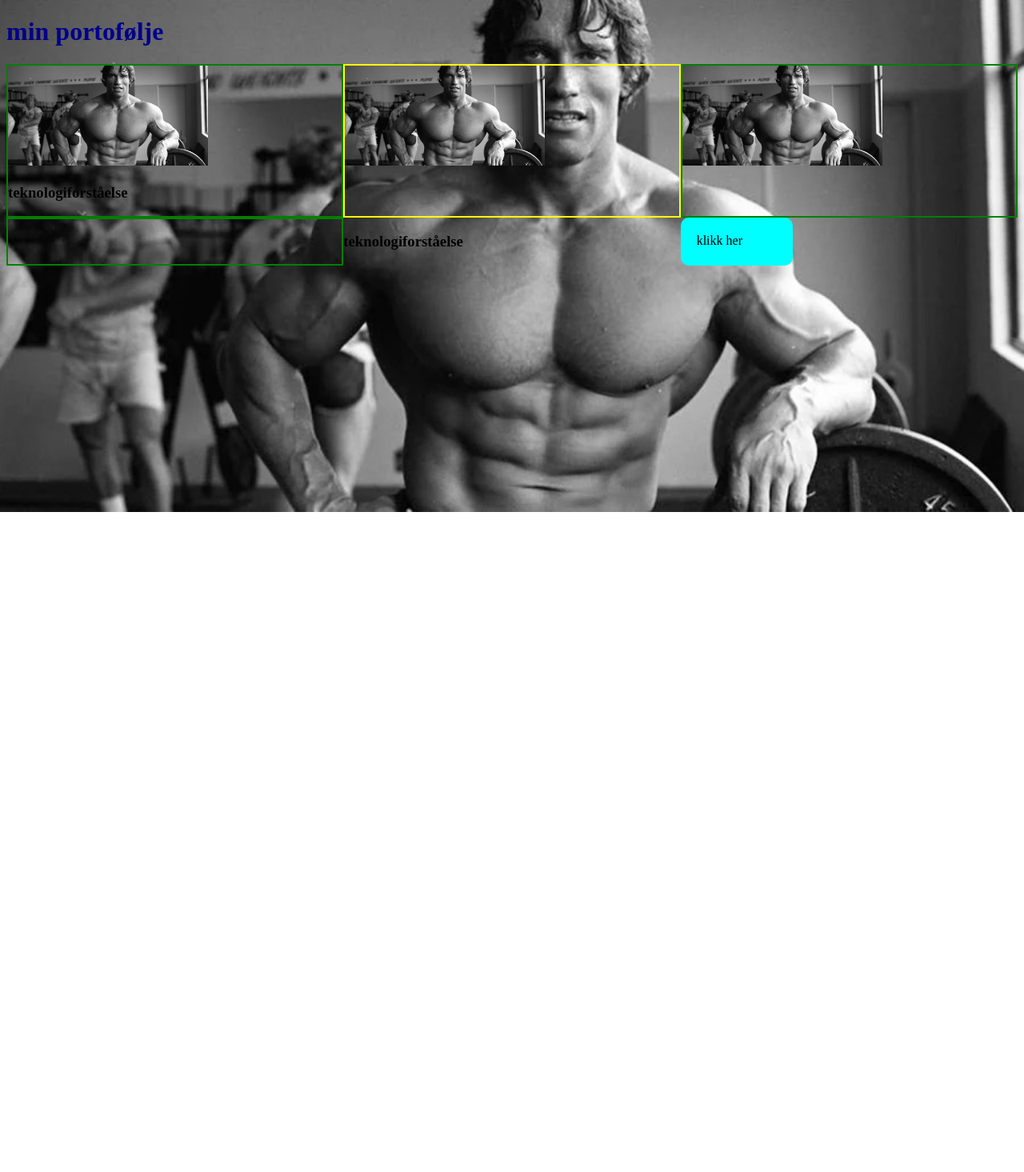
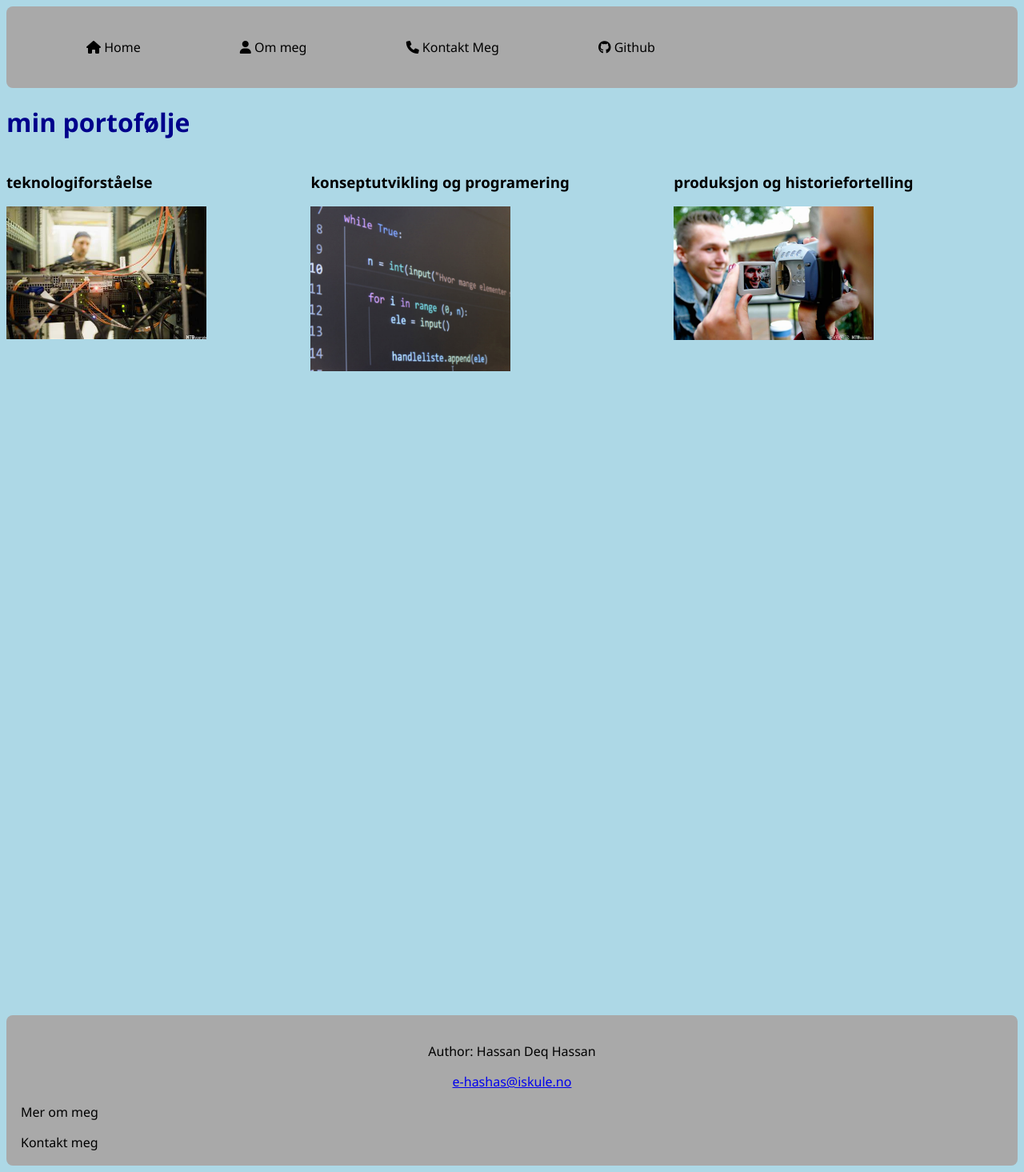
Before and after one commit to hashas07/hashas07.github.io, a plain HTML site: page index.html in a window 1280 px wide. Shown: the whole page at 80% size. Before the commit the page ends 800 px from the top, so only its background shows below. Drawn offline with Linux system fonts and the light colour scheme.

Commit message:
edited file

```diff
--- a/css/main.css
+++ b/css/main.css
@@ -1,3 +1,24 @@
+
+body {
+    background-color: lightblue;
+    font-family: 'Segoe UI', Tahoma, Geneva, Verdana, sans-serif;
+}
+
+.meny {
+    background-color: darkgrey;
+    padding: 40px;
+    border-radius: 8px;
+}
+.navlink {
+    color: black;
+    margin: 60px;
+    text-decoration: none;
+}
+
+.navlink:hover {
+    color: darkred;
+}
+
 h1 {
     color: darkblue;
 }
@@ -5,25 +26,50 @@ h1 {
 img {
     width: 250px;
 }
+
+.pictureContainer {
+    text-decoration: none;
+    color: white;
+}
+
 .subjectcontainer{
     display: grid;
     grid-template-columns: auto auto auto;
 }
+ .subjectcontainer a{
+    text-decoration: none;
 
+ }
 
 
 .subjectbox {
-     border: 2px solid green;
+    text-decoration: none;
+    color: black;
 }
 
 #middelbox {
-    border: 2px solid yellow;
-}
-.button{
-    background-color: aqua;
-    width:100px ;
-    padding: 20px;
-    border-radius: 10px;
-    text-align: 30px;
 
 }
+
+.space {
+    min-height: 800px;
+}
+
+.bottomFooter {
+    background-color: darkgray;
+    border-radius: 8px;
+    color: black;
+    padding: 18px;
+    text-align: center;
+}
+
+.rightFooter {
+    display: flex;
+    text-align: right;
+    color: black;
+    text-decoration: none;
+}
+
+.Contactinfo {
+    color: darkgray;
+}
--- a/index.html
+++ b/index.html
@@ -4,46 +4,55 @@
 <head>
     <meta charset="UTF-8">
     <meta name="viewport" content="width=device-width, initial-scale=1.0">
+    <link rel="stylesheet" href="https://cdnjs.cloudflare.com/ajax/libs/font-awesome/6.0.0-beta3/css/all.min.css">
     <link rel="stylesheet" href="css/main.css">
     <title>min portofølje</title>
 </head>
 
 <body>
 
-    <style>
-        body{
-            background-image: url( images/arnold.webp);
-             background-size: cover;
-             background-repeat: no-repeat;
-        }
-    </style>
+    <div class="meny">
+        <a href="index.html" class="navlink"><i class="fa-solid fa-house"></i> Home</a>
+        <a href="aboutme.html" class="navlink"><i class="fa-solid fa-user"></i> Om meg</a>
+        <a href="kontaktmeg.html" class="navlink"><i class="fa-solid fa-phone"></i> Kontakt Meg</a>
+        <a href="https://github.com/hashas07" class="navlink"><i class="fa-brands fa-github"></i> Github</a>
+    </div>
+
     <h1> min portofølje</h1>
-    <div class="subjectcontainer">
-        <div class="subjectbox">
-            <img src="images/arnold.webp" alt="">
-            <h3>
-                teknologiforståelse
-            </h3>
-
-
+    <div class="pictureContainer">
+        <div class="subjectcontainer">
+            <a href="IM/teknologi.html">
+                <div class="subjectbox">
+                    <h3>teknologiforståelse</h3>
+                    <img src="images/teknologi.jpg" alt="">
+                </div>
+            </a>
+            <a href="IM/koding.html">
+                <div class="subjectbox" id="middelbox">
+                    <h3>konseptutvikling og programering</h3>
+                    <img src="images/koding.jpg" alt="">
+                </div>
+            </a>
+            <a href="IM/produksjon.html">
+                <div class="subjectbox">
+                    <h3>produksjon og historiefortelling</h3>
+                    <img src="images/produksjon og historiefortelling.jpg" alt="">
+                </div>
+            </a>
 
         </div>
-        <div class="subjectbox" id="middelbox">
-            <img src="images/arnold.webp" alt="">
-        </div>
-        <div class="subjectbox">
-            <img src="images/arnold.webp" alt="">
-        </div>
-        <div class="subjectbox">
+
+        <!--mellomrom mellom footer og header/meny-->
+        <div class="space"></div>
+        <!--footer-->
+        <div class="bottomFooter">
+            <p |>Author: Hassan Deq Hassan</p>
+            <p><a href="mailto:e-hashas@iskule.no">e-hashas@iskule.no</a></p>
+            <a href="aboutme.html" class="rightFooter">Mer om meg</a>
+            <p></p>
+            <a href="kontaktmeg.html" class="rightFooter">Kontakt meg</a>
         </div>
 
-        <h3>
-            teknologiforståelse
-        </h3>
-
-        <div  class="button">
-            klikk her
-        </div>
 </body>
 
 </html>
```
Also changed, not shown: IM/koding.html (added, +29 -0 lines), IM/produksjon.html (added, +30 -0 lines), IM/teknologi.html (added, +30 -0 lines), aboutme.html (added, +45 -0 lines), kontaktmeg.html (added, +42 -0 lines), images/koding.jpg (added), images/last ned.jpg (added), images/produksjon og historiefortelling.jpg (added), images/teknologi.jpg (added).
